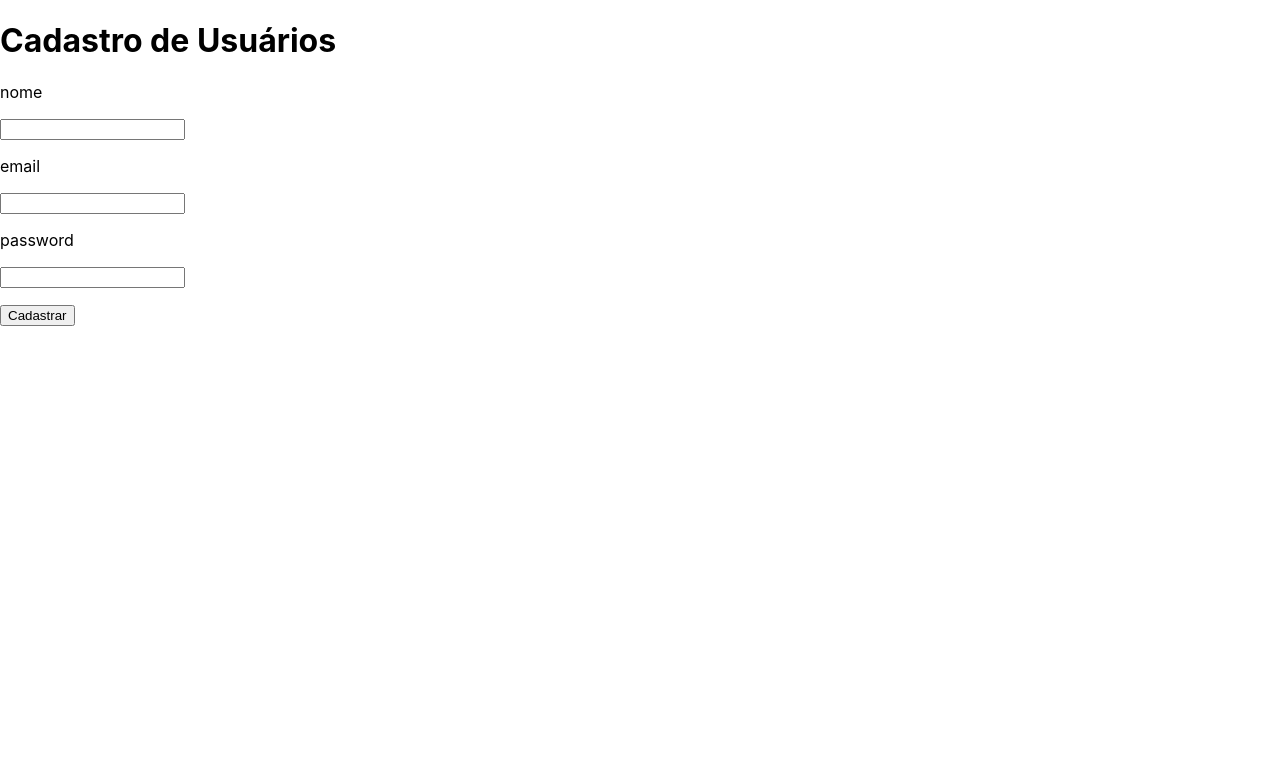
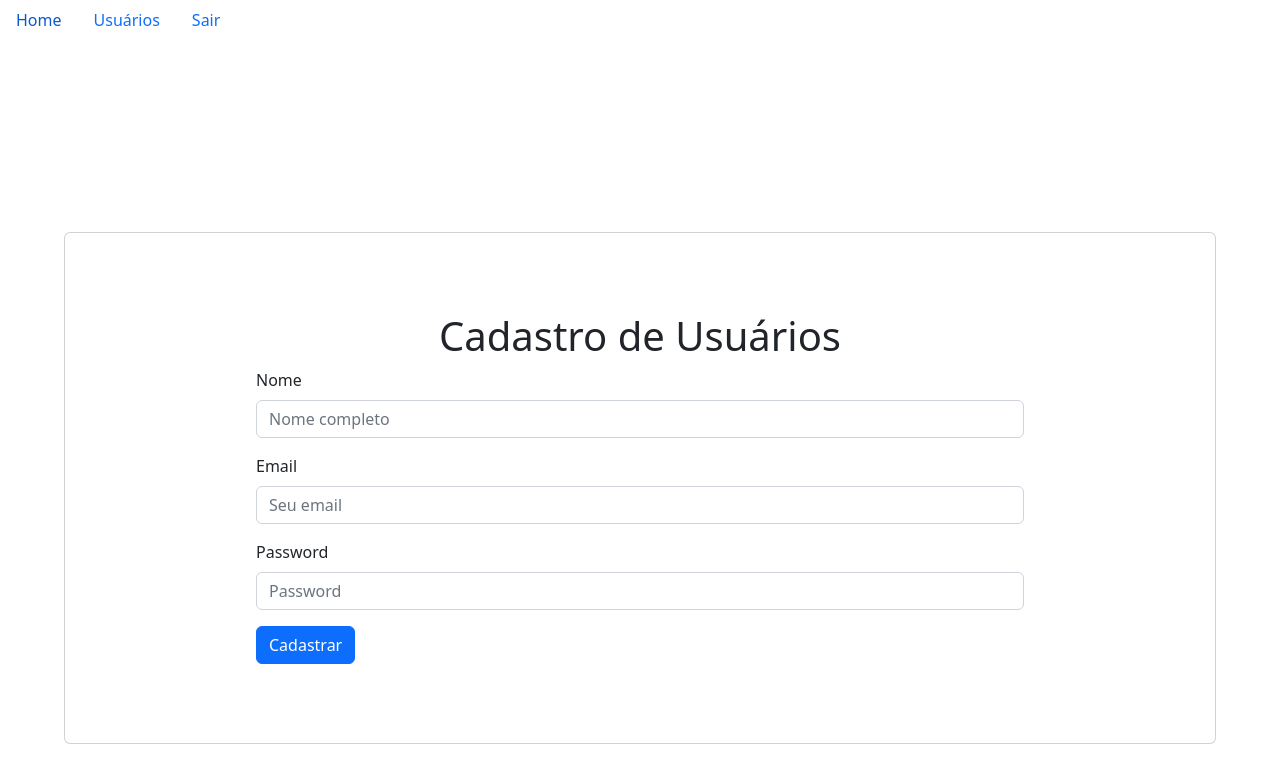
Before and after one commit to wdangelo/teppa-front, a Next.js app: page /users-create in a window 1280 px wide. Shown: the top 782 px of the page. Built offline with nearby package versions, Linux system fonts and the light colour scheme; no server answers.

Commit message:
criado navbar e personalizado a listagem de usuários

```diff
--- /dev/null
+++ b/components/NavBar.tsx
@@ -0,0 +1,21 @@
+import Nav from 'react-bootstrap/Nav';
+
+
+function NavBar() {
+
+  return (
+    <Nav defaultActiveKey="/" as="ul">
+      <Nav.Item as="li">
+        <Nav.Link href="/">Home</Nav.Link>
+      </Nav.Item>
+      <Nav.Item as="li">
+        <Nav.Link eventKey="link-1">Usuários</Nav.Link>
+      </Nav.Item>
+      <Nav.Item as="li">
+        <Nav.Link eventKey="link-2">Sair</Nav.Link>
+      </Nav.Item>
+    </Nav>
+  );
+}
+
+export default NavBar;
--- a/pages/_app.tsx
+++ b/pages/_app.tsx
@@ -1,4 +1,5 @@
 import '../styles/globals.css'
+import 'bootstrap/dist/css/bootstrap.min.css';
 import type { AppProps } from 'next/app'
 
 function MyApp({ Component, pageProps }: AppProps) {
--- a/pages/index.tsx
+++ b/pages/index.tsx
@@ -1,7 +1,5 @@
 import type { NextPage } from 'next'
-import 'bootstrap/dist/css/bootstrap.min.css';
 import { Button, Form, Card } from "react-bootstrap";
-import styles from '../styles/Home.module.css'
 import { useRouter } from "next/router";
 
 const Home: NextPage = () => {
@@ -31,6 +29,8 @@ const Home: NextPage = () => {
         <Form.Group className="mb-3" controlId="formBasicCheckbox">
         <Form.Check type="checkbox" label="Check me out" />
       </Form.Group>
+
+
     <Button variant="primary" type="submit">
     Entrar
     </Button>
--- a/pages/users-create.tsx
+++ b/pages/users-create.tsx
@@ -3,6 +3,8 @@ import { useRouter } from "next/router";
 import api from "../services/axios"
 
 import swal from "sweetalert";
+import { Button, Card, Form } from "react-bootstrap";
+import NavBar from "../components/NavBar";
 
 interface IUsers {
     id: string;
@@ -68,21 +70,42 @@ export default function CreateUser () {
 
         }
         return(
-                <div>
+                <>
+                <NavBar />
+                <Card style={{ width: '72rem', height: '32rem', display: 'flex', alignItems: 'center', justifyContent: 'center', marginLeft: 'auto', marginRight: 'auto', marginTop: '12rem' }}>
+
                     <h1>Cadastro de Usuários</h1>
-                <form method="POST" encType="multipart/form-data" onSubmit={handleRegister} >
-                    <p>nome</p>
-                    <input type="text" name="name" id="name"  value={name} onChange={e => setName(e.target.value)} />
-                    <p>email</p>
-                    <input type="text" name="email" id="name" value={email} onChange={e => setEmail(e.target.value)} />
-                    <p>password</p>
-                    <input type="password" name="password" id="password" value={password} onChange={e => setPassword(e.target.value)} />
-                    <p>
-                    <button type="submit">Cadastrar</button>
-                    </p>
+                    <Form method="POST" encType="multipart/form-data" onSubmit={handleRegister} >
 
-                </form>
-            </div>
+                    <Form.Group className="mb-3" controlId="formBasicEmail" style={{width: '48rem'}}>
+                        <Form.Label>Nome</Form.Label>
+                        <Form.Control type="name" placeholder="Nome completo" value={name} onChange={e => setName(e.target.value)}  />
+                        <Form.Text className="text-muted">
+                        </Form.Text>
+                    </Form.Group>
+
+                    <Form.Group className="mb-3" controlId="formBasicEmail">
+                        <Form.Label>Email</Form.Label>
+                        <Form.Control type="email" placeholder="Seu email" value={email} onChange={e => setEmail(e.target.value)} />
+                        <Form.Text className="text-muted">
+                        </Form.Text>
+                    </Form.Group>
+
+                    <Form.Group className="mb-3" controlId="formBasicPassword">
+                        <Form.Label>Password</Form.Label>
+                        <Form.Control type="password" placeholder="Password" value={password} onChange={e => setPassword(e.target.value)}  />
+                        </Form.Group>
+                    <Form.Group className="mb-3" controlId="formBasicCheckbox">
+                    </Form.Group>
+
+                    <Button variant="primary" type="submit">
+                    Cadastrar
+                    </Button>
+
+                </Form>
+
+                </Card>
+                </>
         )
 
 }
```
Also changed, not shown: pages/users-list.tsx (+16 -3 lines), components/successButton.tsx (deleted). Lines whose indentation alone changed are shown as unchanged.
